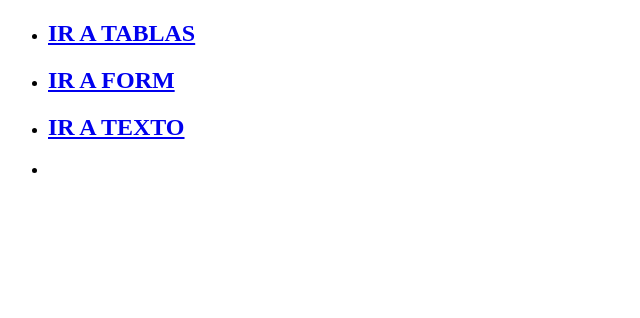
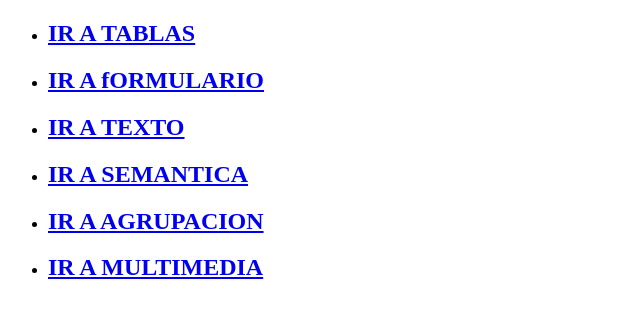
Before and after one commit to diego7728/clasesviernes, a plain HTML site: page index.html in a window 1280 px wide. Shown: the whole page, without its empty margins (0-640 px from the left). Drawn offline with Linux system fonts and the light colour scheme.

Commit message:
modification index

```diff
--- a/index.html
+++ b/index.html
@@ -10,9 +10,11 @@
     <div>
         <ul>
             <li><a href="html/tablas.html"><h2>IR A TABLAS</h2></a></li>
-            <li><a href="html/form.html"><h2>IR A FORM</h2></a></li>
-            <li><a href="#"><h2>IR A TEXTO</h2></a></li>
-            <li><a href="#"><h2></h2></a></li>
+            <li><a href="html/formulario.html"><h2>IR A fORMULARIO</h2></a></li>
+            <li><a href="html/texto.html"><h2>IR A TEXTO</h2></a></li>
+            <li><a href="html/semantica.html"><h2>IR A SEMANTICA</h2></a></li>
+            <li><a href="html/agrupacion.html"><h2>IR A AGRUPACION</h2></a></li>
+            <li><a href="html/multimedia.html"><h2>IR A MULTIMEDIA</h2></a></li>
         </ul>
     </div>
 </body>
```
